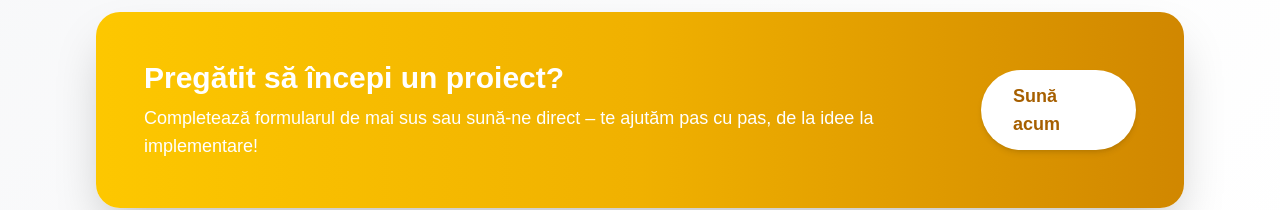
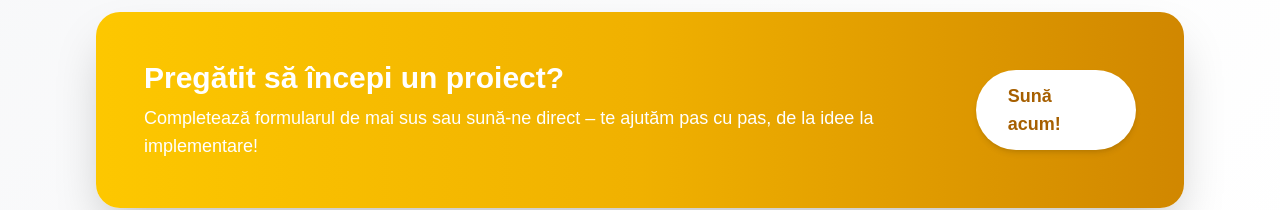
Before and after one commit to ionutpetru4046/constructii-website, a Next.js app: page /contact in a window 1280 px wide. Shown: the part 991-1201 px from the top of the page. Built offline with nearby package versions, Linux system fonts and the light colour scheme.

Commit message:
working on contact page

```diff
--- a/app/contact/page.tsx
+++ b/app/contact/page.tsx
@@ -161,7 +161,7 @@ export default function ContactPage() {
             href="tel:+40712345678"
             className="inline-block px-8 py-3 rounded-full bg-white text-yellow-700 text-lg font-bold shadow-md hover:bg-yellow-100 mt-4 md:mt-0 transition"
           >
-            Sună acum
+            Sună acum!
           </a>
         </section>
       </div>
```
